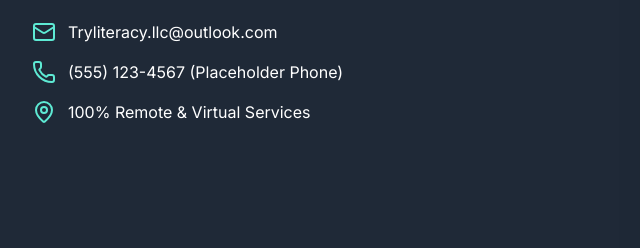
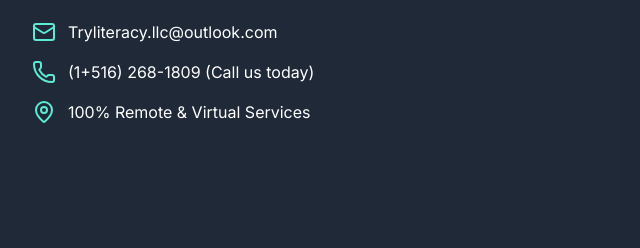
Before and after one commit to nak21223/try-literacy-website, a plain HTML site: page index.html in a window 1280 px wide. Shown: the part 2927-3175 px from the top of the page, 0-640 px from the left. Drawn offline with nearby package versions, Linux system fonts and the light colour scheme.

Commit message:
Add files via upload

```diff
--- a/index.html
+++ b/index.html
@@ -235,7 +235,7 @@
                             </div>
                             <div class="flex items-center space-x-3">
                                 <i data-lucide="phone" class="w-6 h-6 text-teal-300"></i>
-                                <span class="font-medium">(555) 123-4567 (Placeholder Phone)</span>
+                                <span class="font-medium">(1+516) 268-1809 (Call us today)</span>
                             </div>
                             <div class="flex items-center space-x-3">
                                 <i data-lucide="map-pin" class="w-6 h-6 text-teal-300"></i>
```
